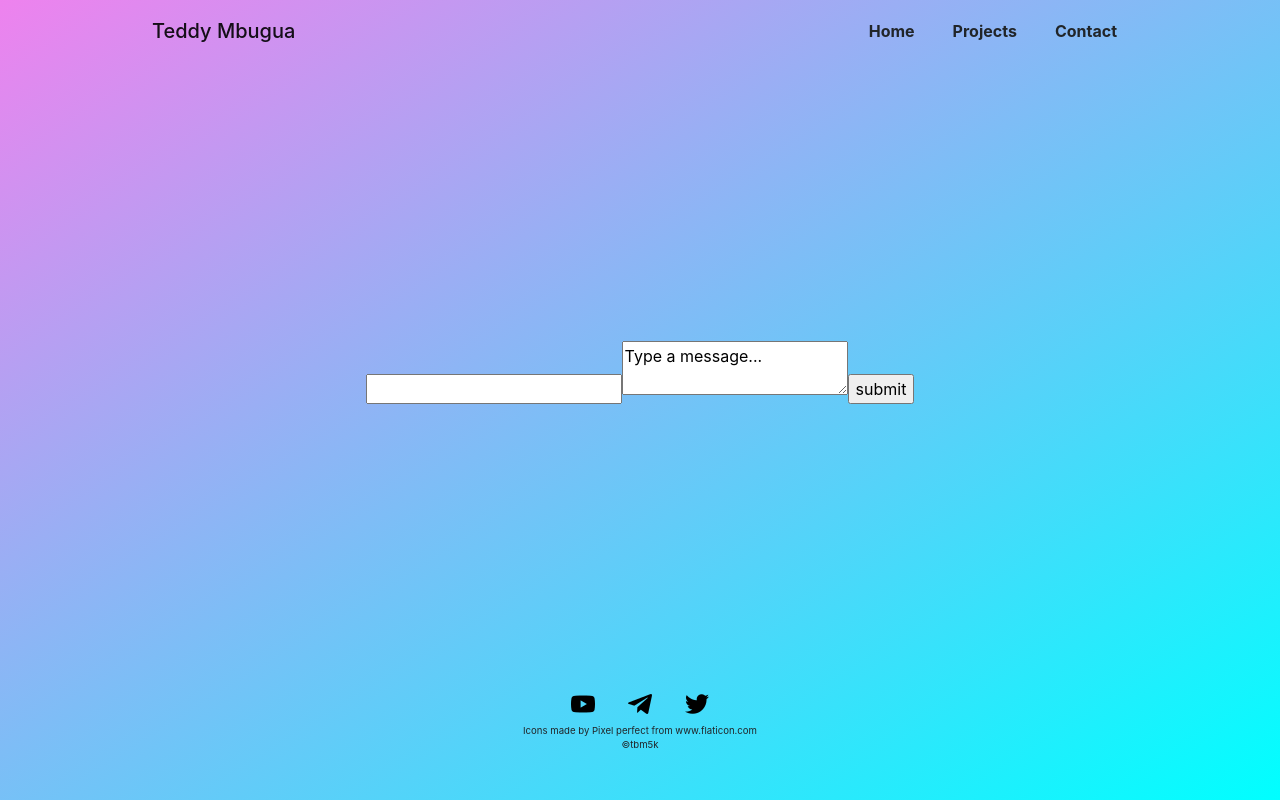
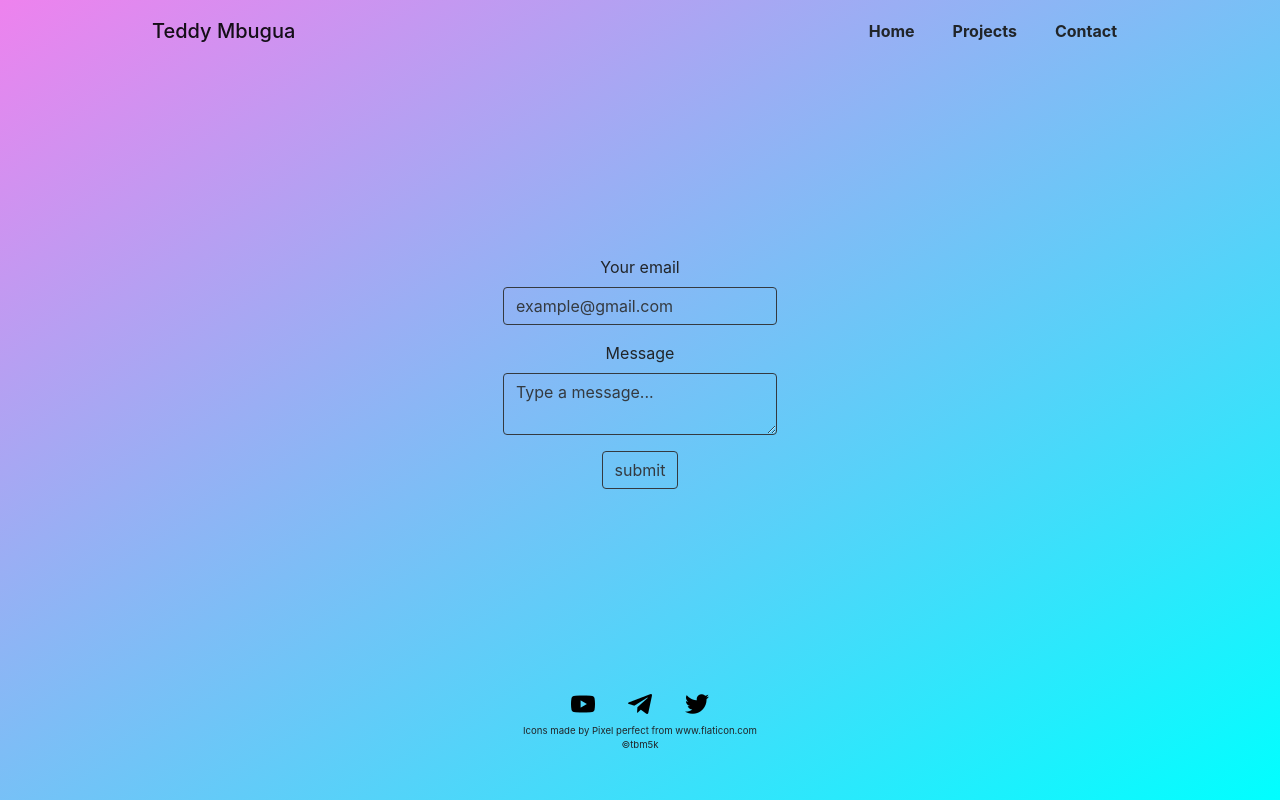
Before and after one commit to tbm5k/my-site, a React (Create React App) app: page /contact in a window 1280 px wide. Built offline with nearby package versions, Linux system fonts and the light colour scheme.

Commit message:
form stylings

```diff
--- a/src/components/Contact.js
+++ b/src/components/Contact.js
@@ -5,7 +5,7 @@ class Contact extends React.Component{
     constructor(props){
         super(props);
         this.state = {
-            from : '',
+            from : 'example@gmail.com',
             message : 'Type a message...'
         }
 
@@ -24,19 +24,23 @@ class Contact extends React.Component{
     }
 
     handleSubmit(event){
-        alert('Email : ' + this.state.from + 'Message : ' + this.state.message);
+        alert('Email : ' + this.state.from + '\n'+ 'Message : ' + this.state.message);
         event.preventDefault();
     }
 
     render(){
         return(
-            <div>
-                <form onSubmit={this.handleSubmit}>
-                    <input name="from" type="email" value={this.state.from} onChange={this.handleInputChange}/>
-                    <textarea name="message" type="text" value={this.state.message} onChange={this.handleInputChange}/>
-                    <input type="submit" value="submit"/>
-                </form>
-            </div>
+            <form onSubmit={this.handleSubmit}>
+                <div className="form-group">
+                    <label for="exampleFormControlInput1">Your email</label>
+                    <input name="from" type="email" class="form-control bg-transparent btn-outline-dark" value={this.state.from} onChange={this.handleInputChange}/>
+                </div>
+                <div class="form-group">
+                    <label for="exampleFormControlTextarea1">Message</label>
+                    <textarea name="message" type="text" class="form-control bg-transparent btn-outline-dark" value={this.state.message} onChange={this.handleInputChange}/>
+                </div>
+                <input type="submit" className="btn btn-outline-dark" value="submit"/>
+            </form>
         );
     }
 }
```
